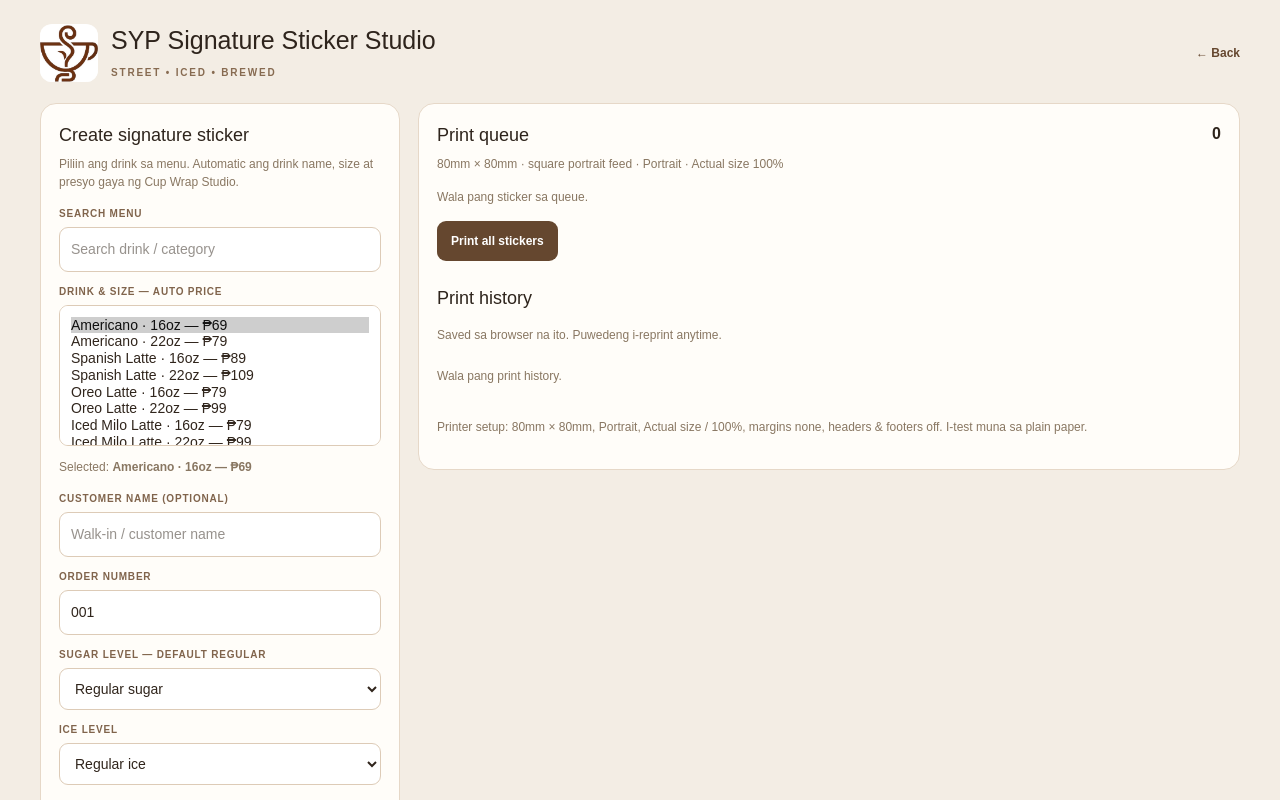
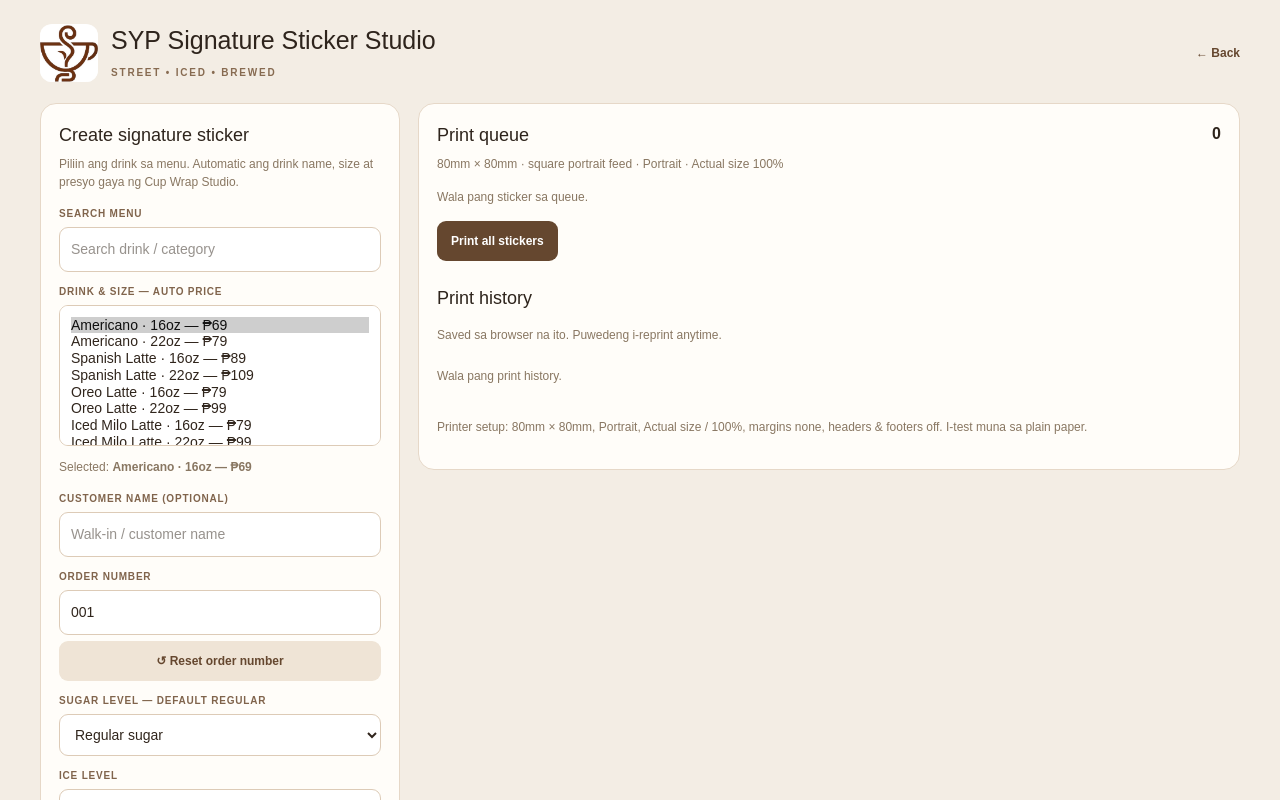
Before and after one commit to alexcatacutan0923-afk/syp-on-cafe, a Next.js app: page /sticker-studio in a window 1280 px wide. Shown: the top 800 px of the page. Built offline with nearby package versions, Linux system fonts and the light colour scheme.

Commit message:
Add reset order number control to sticker studio

```diff
--- a/app/sticker-studio/page.tsx
+++ b/app/sticker-studio/page.tsx
@@ -95,7 +95,7 @@ export default function StickerStudioPage() {
         <div className="field"><label>Drink & size — auto price</label><select size={Math.min(7,Math.max(3,filtered.length))} value={String(selected)} onChange={e=>{const idx=Number(e.target.value);setSelected(idx);randomQuote(MENU[idx][3]);}}>{filtered.map(({m,i})=><option key={i} value={i}>{m[0]} · {m[1]} — ₱{m[2]}</option>)}</select></div>
         <p className="muted">Selected: <strong>{product[0]} · {product[1]} — ₱{product[2]}</strong></p>
         <div className="field"><label>Customer name (optional)</label><input value={customer} onChange={e=>setCustomer(e.target.value.slice(0,35))} placeholder="Walk-in / customer name"/></div>
-        <div className="field"><label>Order number</label><input value={orderNo} onChange={e=>setOrderNo(e.target.value.slice(0,12))}/></div>
+        <div className="field"><label>Order number</label><input value={orderNo} onChange={e=>setOrderNo(e.target.value.slice(0,12))}/><button className="btn alt" type="button" onClick={()=>{if(confirm("I-reset ang next order number sa 001? Hindi mababago ang dating stickers sa queue at history.")){setOrderNo("001");setNotice("Next order number reset to #001.");}}}>↺ Reset order number</button></div>
         <div className="field"><label>Sugar level — default regular</label><select value={sugar} onChange={e=>setSugar(e.target.value)}><option>Regular sugar</option><option>75% sugar</option><option>50% sugar</option><option>25% sugar</option><option>No sugar</option></select></div>
         <div className="field"><label>Ice level</label><select value={ice} onChange={e=>setIce(e.target.value)}><option>Regular ice</option><option>Less ice</option><option>Extra ice</option><option>No ice</option><option>Hot</option></select></div>
         <div className="field"><label>Optional note</label><input value={note} onChange={e=>setNote(e.target.value.slice(0,50))} placeholder="e.g. no straw, less foam"/></div>
```
